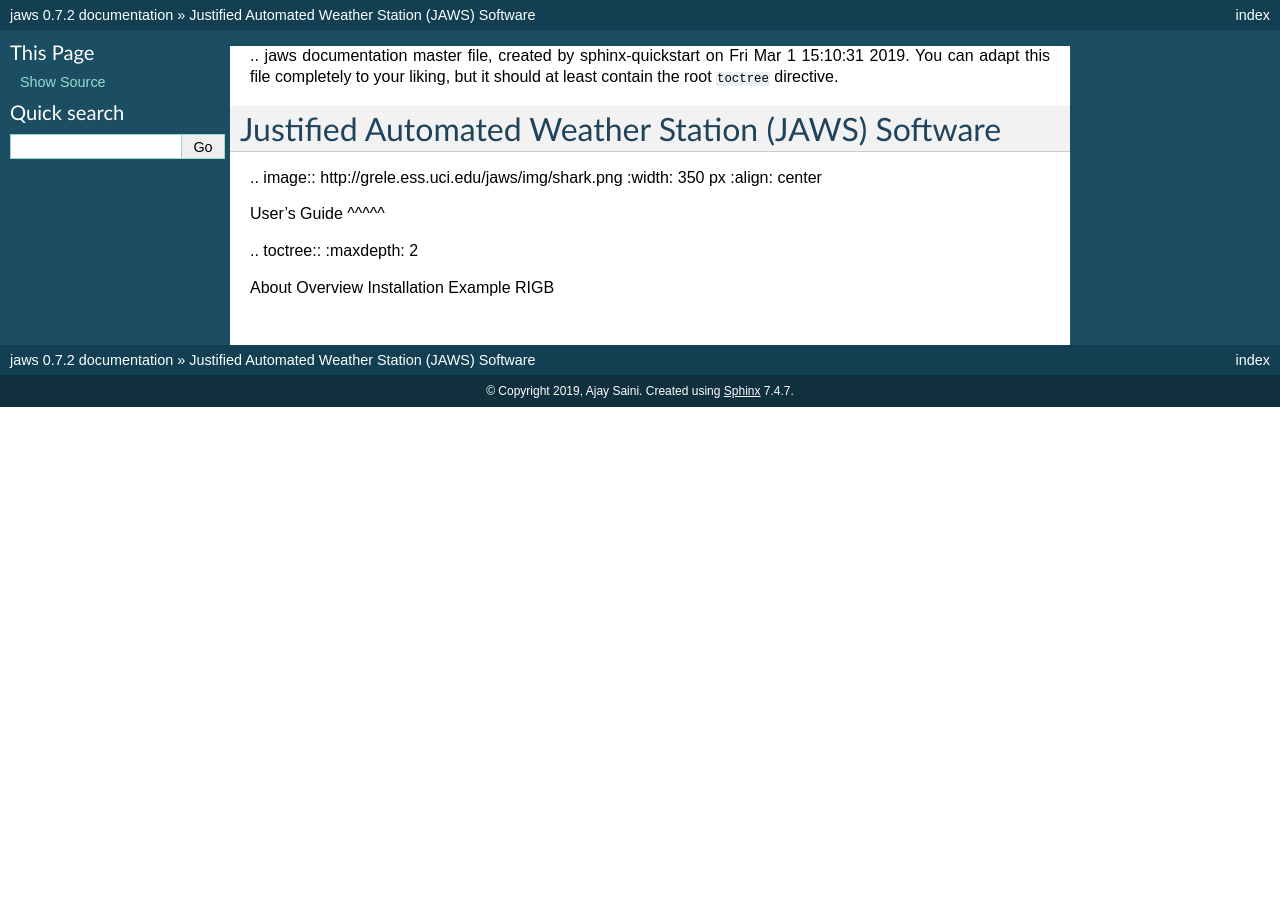
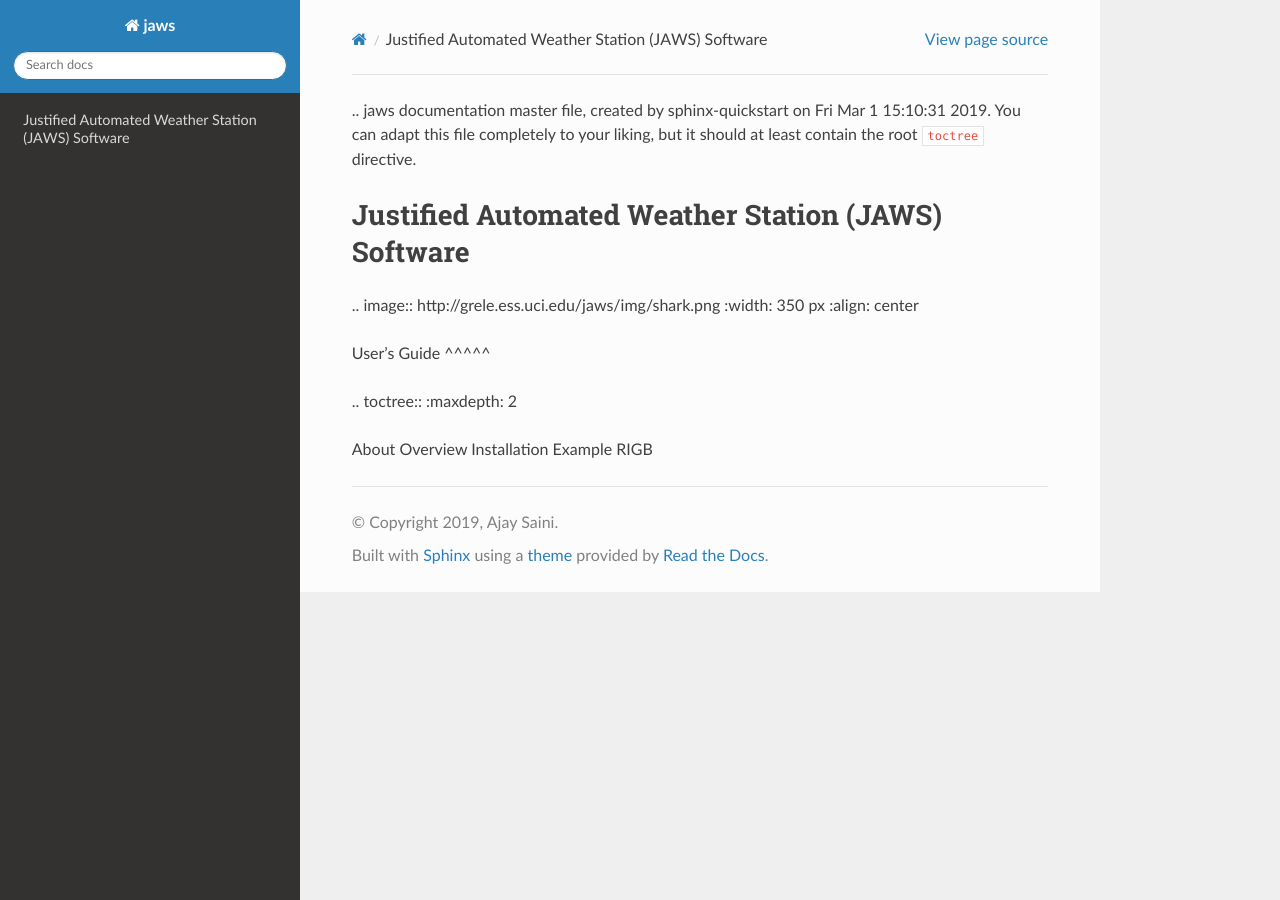
Before and after one commit to jaws/jaws, a Sphinx documentation site: the page built from docs/source/index.md, in a window 1280 px wide. Built offline with Sphinx 7.4.7 and the Read the Docs theme 2.0.0, drawn with Linux system fonts in a browser that asks for light colours.

Commit message:
conf.py: Add sphinx_rtd_theme for local HTML output

```diff
--- a/docs/source/conf.py
+++ b/docs/source/conf.py
@@ -12,7 +12,7 @@
 # add these directories to sys.path here. If the directory is relative to the
 # documentation root, use os.path.abspath to make it absolute, like shown here.
 #
-# import os
+import os
 # import sys
 # sys.path.insert(0, os.path.abspath('.'))
 
@@ -74,7 +74,14 @@
 # The theme to use for HTML and HTML Help pages.  See the documentation for
 # a list of builtin themes.
 #
-html_theme = 'default'
+# html_theme = 'default'
+on_rtd = os.environ.get('READTHEDOCS', None) == 'True'
+
+if not on_rtd:  # only import and set the theme if we're building docs locally
+    import sphinx_rtd_theme
+    html_theme = 'sphinx_rtd_theme'
+    html_theme_path = [sphinx_rtd_theme.get_html_theme_path()]
+
 
 # Theme options are theme-specific and customize the look and feel of a theme
 # further.  For a list of options available for each theme, see the
```
